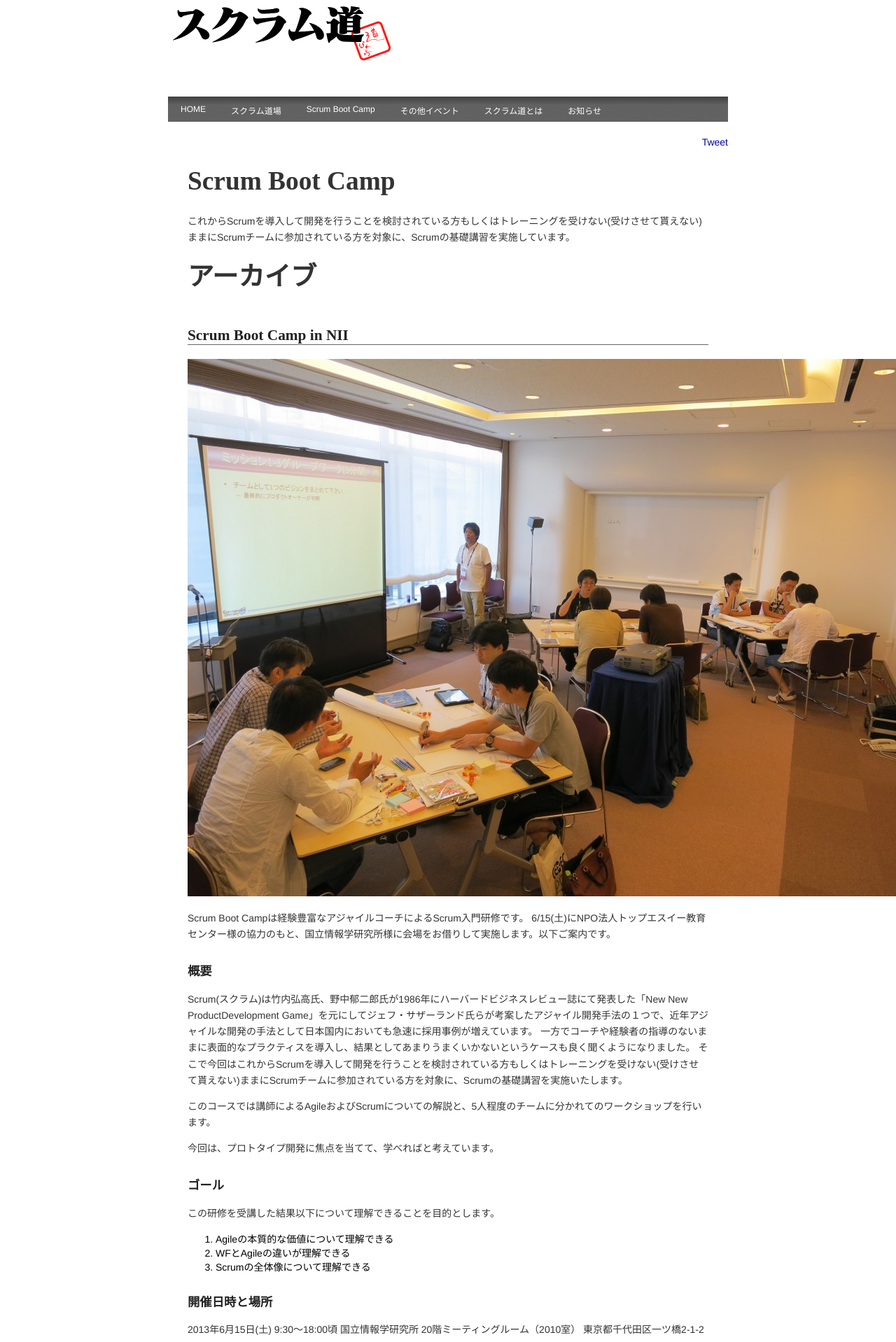
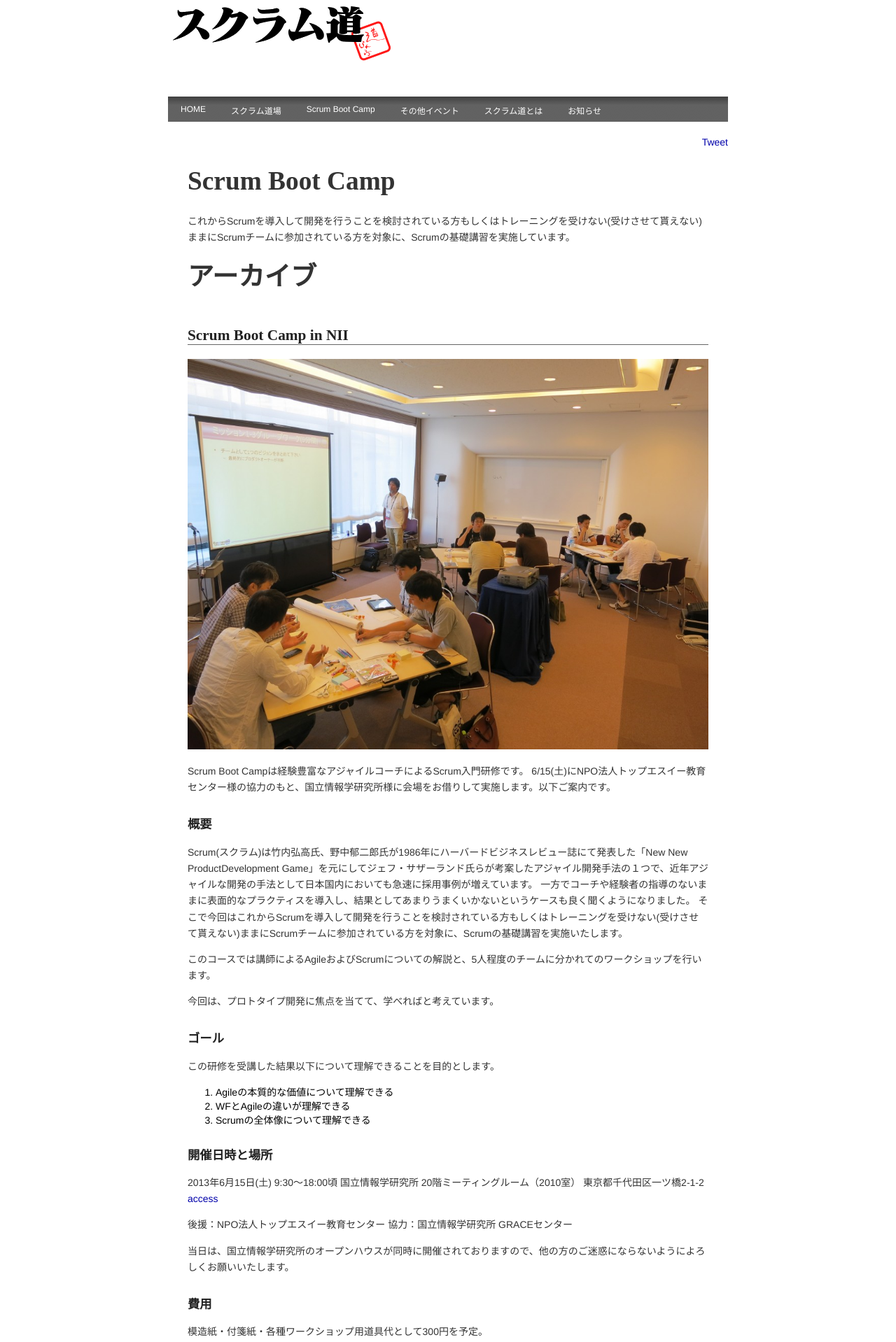
Before and after one commit to taoofscrum/taoofscrum.github.io, a Jekyll site: the page built from scrum-boot-camp.md, in a window 1280 px wide. Shown: the top 1918 px of the page at 70% size. Built offline with Jekyll 4.4.1, drawn with Linux system fonts in a browser that asks for light colours; comment, search, counter and statistics services are not loaded.

Commit message:
edit image size

```diff
--- a/scrum-boot-camp.md
+++ b/scrum-boot-camp.md
@@ -10,7 +10,7 @@ title: Top page
 
 ## Scrum Boot Camp in NII
 
-![scrum boot camp](/images/sbc/2012-08-20-15.24.09-1024x768.jpg)
+<img src="/images/sbc/2012-08-20-15.24.09-1024x768.jpg" width="100%">
 
 Scrum Boot Campは経験豊富なアジャイルコーチによるScrum入門研修です。 6/15(土)にNPO法人トップエスイー教育センター様の協力のもと、国立情報学研究所様に会場をお借りして実施します。以下ご案内です。
 
```
Also changed, not shown: index.md (+0 -2 lines).
